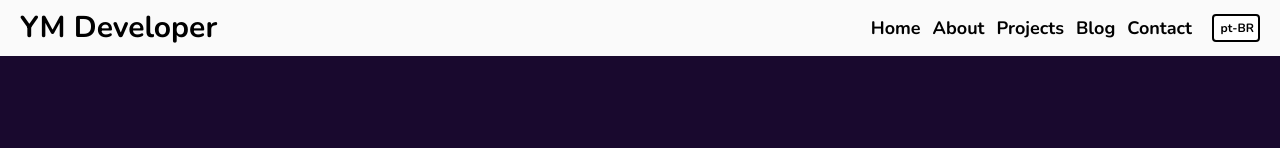
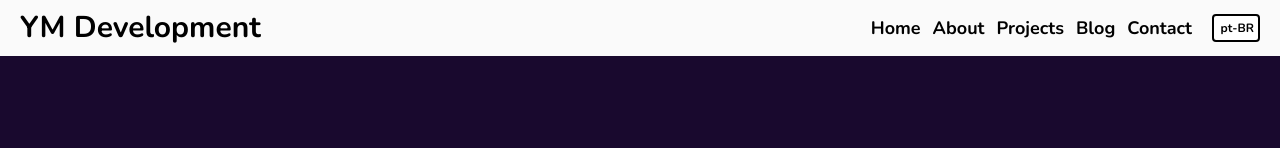
Before and after one commit to YgorMendanha/portfolio, a Next.js app: page /blog in a window 1280 px wide. Shown: the top 148 px of the page. Built offline with nearby package versions, Linux system fonts and the light colour scheme; no server answers.

Commit message:
chnage title

```diff
--- a/src/components/layout/header/index.tsx
+++ b/src/components/layout/header/index.tsx
@@ -21,7 +21,7 @@ export function Header() {
           href={"/"}
           className="mr-auto text-base sm:text-xl md:text-3xl  "
         >
-          YM {dict.developer}
+          YM {dict.stepDevelopmentTitle}
         </CustomLink>
 
         <nav className="ml-auto  items-center hidden sm:flex sm:[&_a]:text-base  md:[&_a]:text-lg underline-offset-4  ">
```
